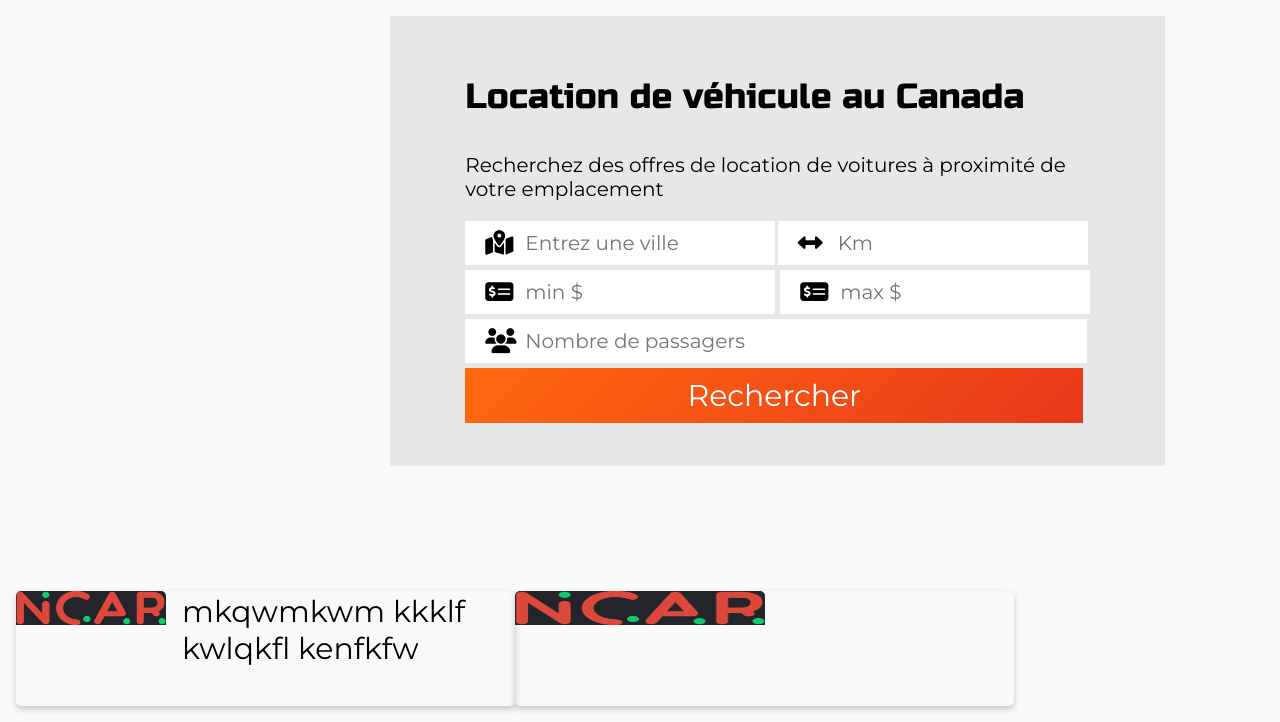
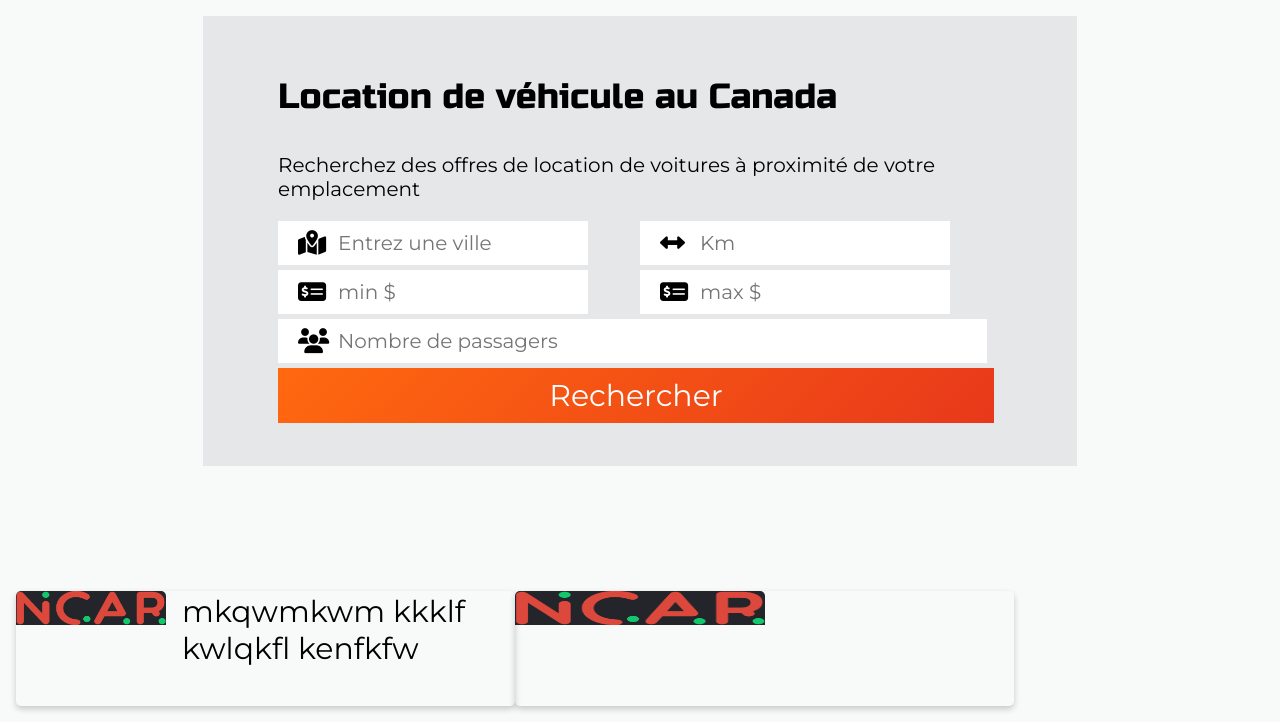
Before and after one commit to loupid/CarRentalWeb, a PHP site: page / in a window 1280 px wide. Shown: the part 98-820 px from the top of the page. Run offline with PHP 8.4, Linux system fonts and the light colour scheme; some libraries are stand-ins or nearby versions.

Commit message:
quick filter

```diff
--- a/CSS/quickFilter.css
+++ b/CSS/quickFilter.css
@@ -1,7 +1,7 @@
 @import url('https://fonts.googleapis.com/css2?family=Russo+One&display=swap');
 
 .quick_filter{
-    margin: 0 30% 10% 30%;
+    margin: 0 15% 10% 15%;
     width: 81.3%;
     height: 400px;
     padding: 2% 6%;
--- a/JS/Main.js
+++ b/JS/Main.js
@@ -2,7 +2,7 @@ function openNav() {
     $("#mySidenav").css({"width": "250px"});
     $("#main_body").css({"marginLeft": "250px"});
     $("#icon_btn_burger").css({"color": "#fd5e53"});
-    $(".quick_filter").css({"margin": "0 15% 10% 15%"});
+    $(".quick_filter").css({"margin": "0 7.5% 10% 7.5%"});
 }
 
 function closeNav() {
```
